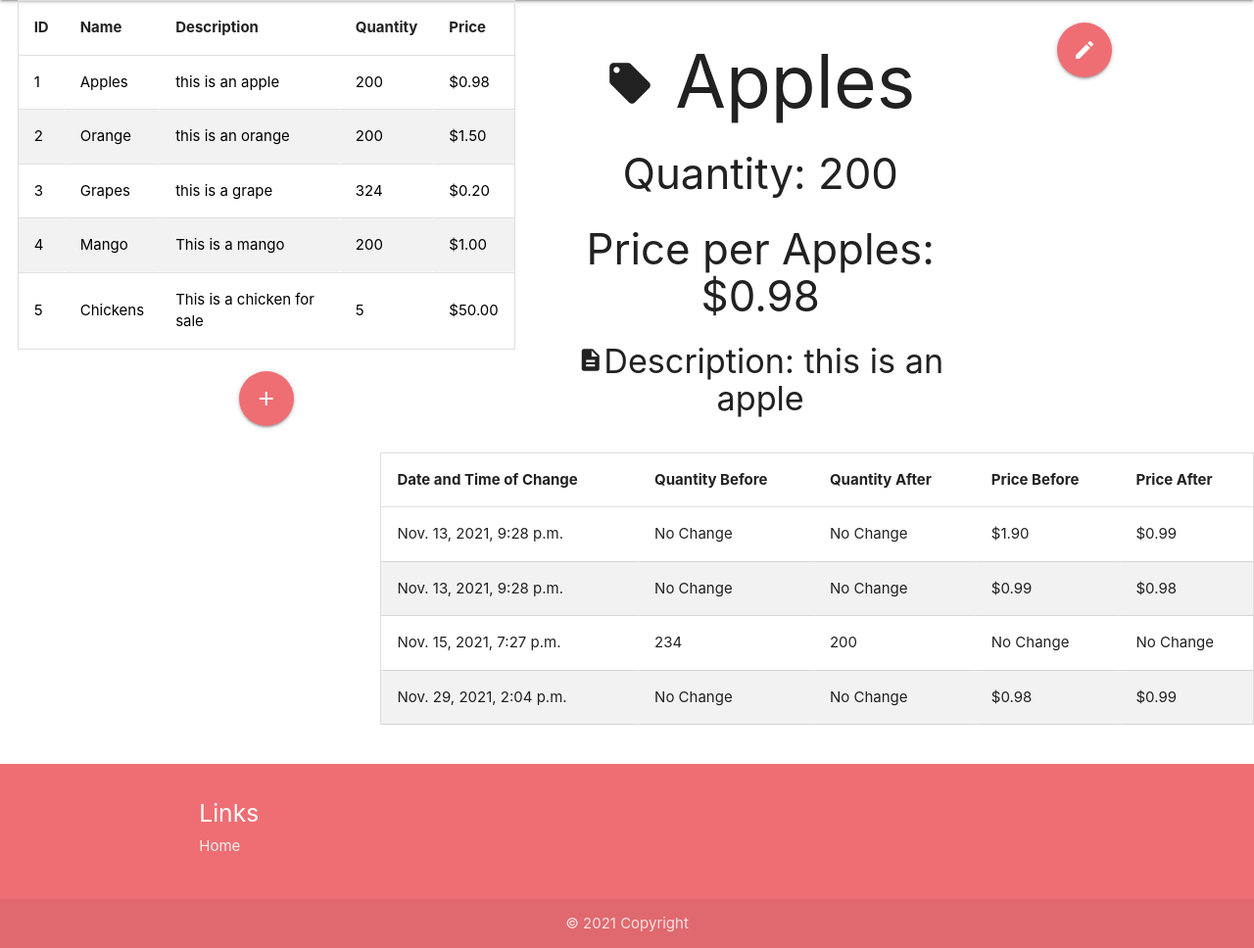
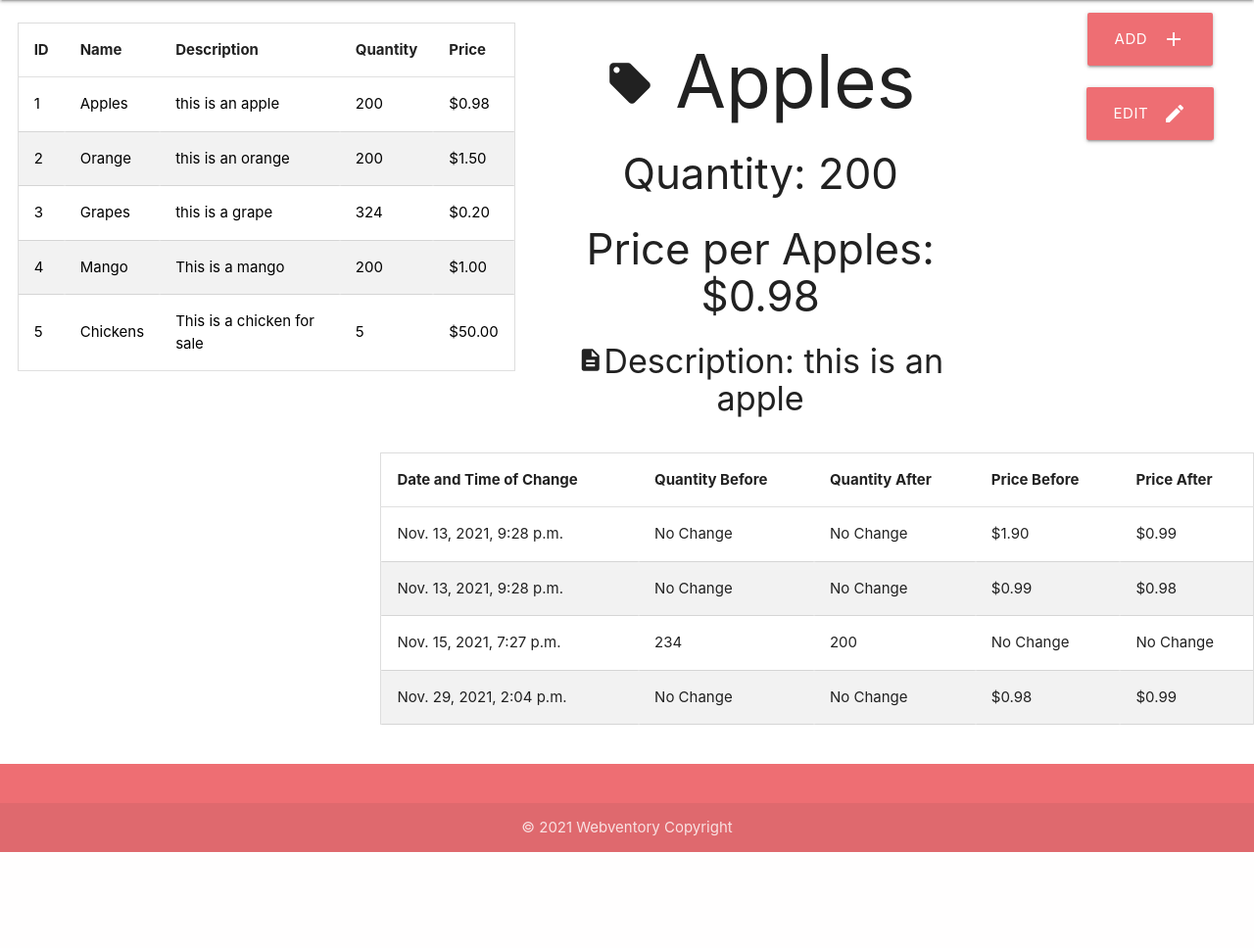
Before and after one commit to Kalobe77/Inventory-Management-Tool, a Django app: page /userInventory/1/ in a window 1280 px wide. Shown: the part 64-1032 px from the top of the page at 98% size. After the commit the page ends 934 px from the top, so only its background shows below. Run offline with Django 3.2, Linux system fonts and the light colour scheme; a user stored in the database is signed in; data comes from the database, SQL or seed files in the repository; both versions use the stored data as it was after the commit; some libraries are stand-ins or nearby versions.

Commit message:
made footer look better and add button

```diff
--- a/webventory/home/templates/home/userHomeBase.html
+++ b/webventory/home/templates/home/userHomeBase.html
@@ -61,16 +61,10 @@
 <footer class="page-footer">
     <div class="container">
         <div class="row">
-            <div class="col 12 offset-12 s15">
-                <h5 class="white-text">Links</h5>
-                <a class="grey-text text-lighten-3" href="#">Home</a>
-                <br/>
-                <br/>
-            </div>
         </div>
     </div>
     <div class="footer-copyright">
-        <div class="container center">© 2021 Copyright</div>
+        <div class="container center">© 2021 Webventory Copyright</div>
     </div>
 </footer>
 <!--End Footer-->
--- a/webventory/home/templates/home/userHomeInventory.html
+++ b/webventory/home/templates/home/userHomeInventory.html
@@ -7,6 +7,7 @@
 <div class="row" style="padding-left : .5%;">
     <div class="container-fluid">
         <div class="col s5 center">
+            <br>
             <table id="myTable">
                 <thead>
                 <tr>
@@ -40,27 +41,33 @@
                 </tbody>
             </table>
             <br>
-            <a class="btn-floating btn-large hoverable wv-color" style="background-color: #ee6e73;" href="/create"><i
-                    class="material-icons">add</i></a>
         </div>
     </div>
-    {%if item %}
     <div class="col s5 center" style="padding-right : 5%">
-
-
+        {%if item %}
         <h1 style="font-size: 75px"><i class="material-icons small" style="font-size : 50px">local_offer</i>
             {{item.name}}</h1>
         <h3>Quantity: {{item.quantity}}</h3>
         <h3>Price per {{item.name}}: ${{item.price|floatformat:2}}</h3>
         <h4><i class="material-icons small" style="font-size: 27px">description</i>Description: {{item.description}}
         </h4>
+        {% endif %}
     </div>
-    <div class="col s1 container">
+
+    <div class="col s2 container center" style="padding-top:1%;">
+        <span>
+         <a class="waves-effect waves-light btn-large hoverable" style="background-color: #ee6e73;"
+            href="/create"><i class="material-icons right">add</i>Add</a>
+         <br>
+         <br>
+         {% if item %}
+             <a class="waves-effect waves-light btn-large hoverable" style="background-color: #ee6e73;"
+                href="edit"><i class="material-icons right">edit</i>Edit</a>
+         {% endif %}
+         </span>
         <br>
-        <a class="btn-floating btn-large hoverable wv-color" style="background-color: #ee6e73;" href="edit"><i
-                class="material-icons">edit</i></a>
-
     </div>
+    {% if item %}
     <div class="row s1 container right">
         <br>
         <table>
```
Also changed, not shown: webventory/home/templates/home/base.html (+1 -9 lines), webventory/db.sqlite3.
